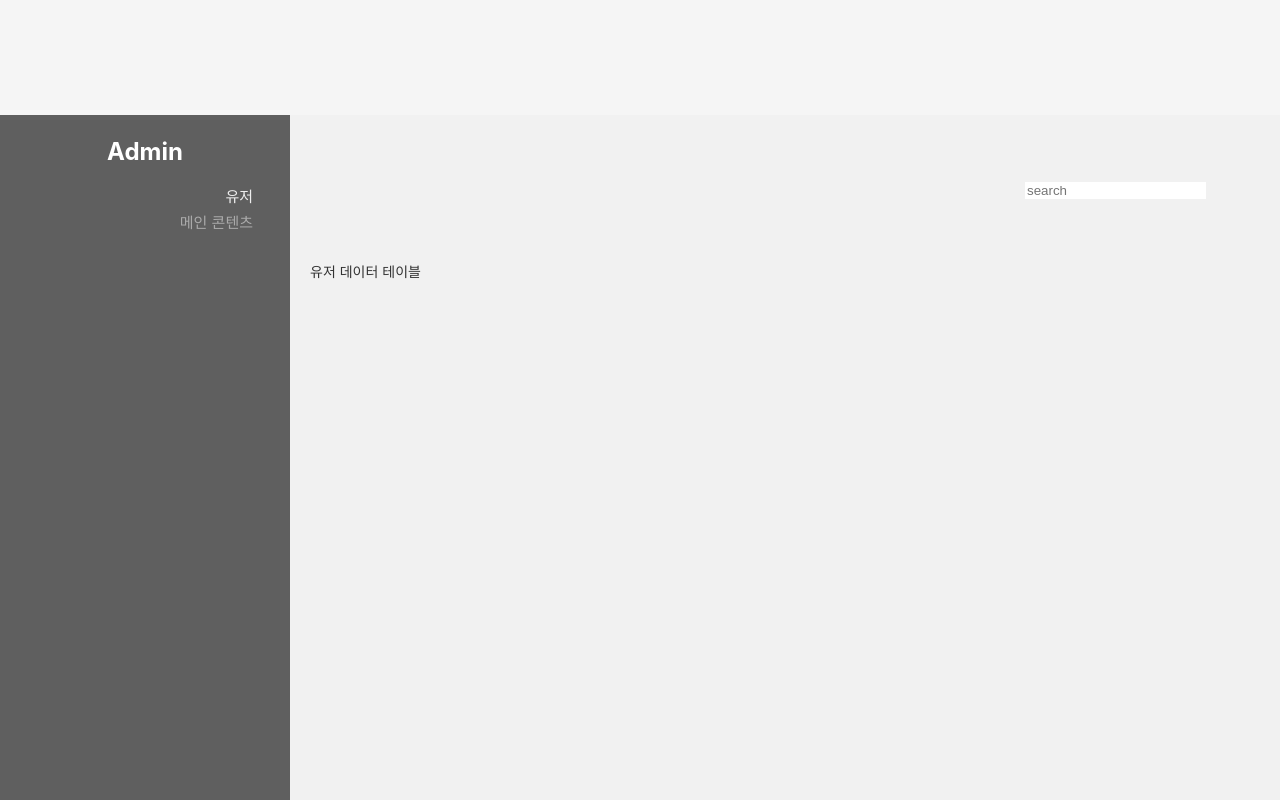
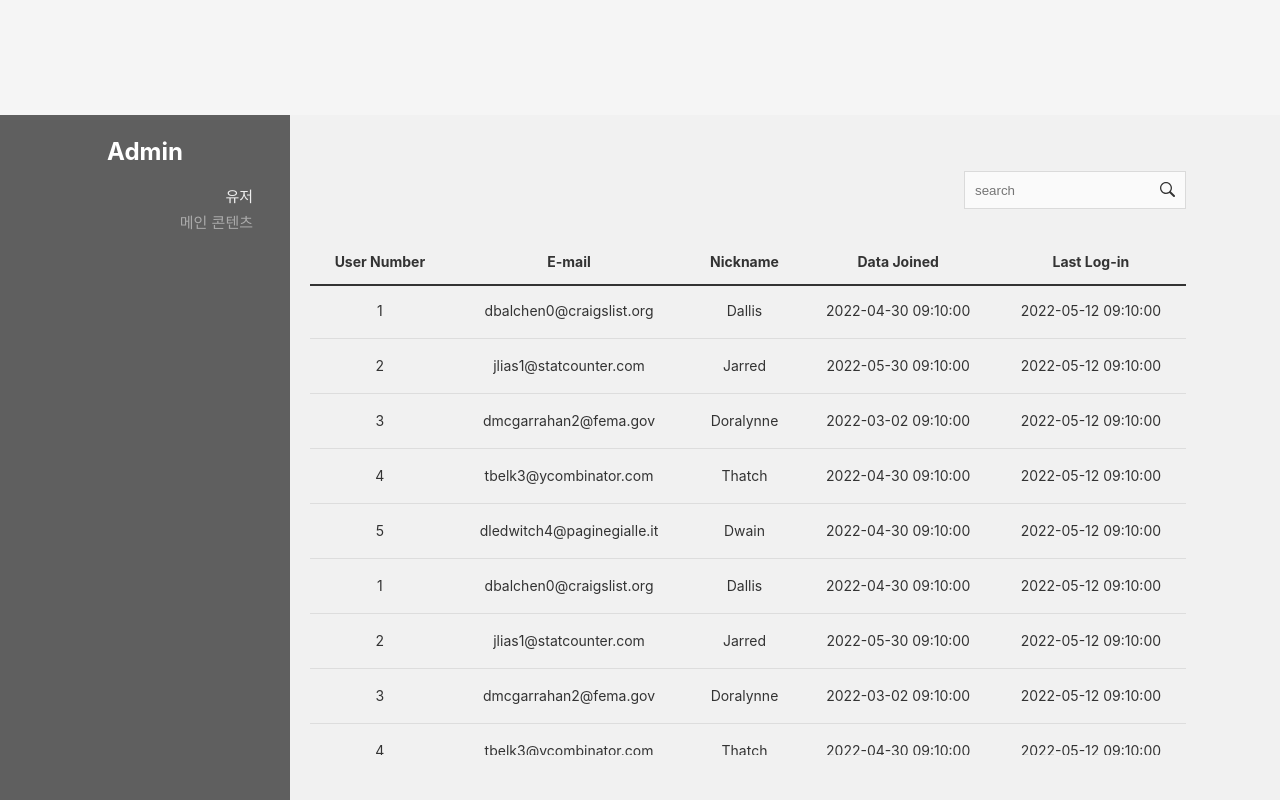
Before and after one commit to rachel490/Kicks, a React (Create React App) app: page /admin/user in a window 1280 px wide. Built offline with nearby package versions, Linux system fonts and the light colour scheme.

Commit message:
✨ Admin 유저 페이지에 UserDataTable 구현 및 임시 유저데이터 추가
✨ Admin User Date 검색 필터링 기능 구현

```diff
--- /dev/null
+++ b/src/components/Admin/UserDataTable/UserDataTable.tsx
@@ -0,0 +1,61 @@
+import React, { useMemo } from 'react';
+import { COLUMNS } from './columns';
+import { usePagination, useTable } from 'react-table';
+import dayjs from 'dayjs';
+import * as S from './styles';
+import { IUserAdmin } from 'data/types';
+
+interface Props {
+  userData: IUserAdmin[];
+}
+
+export const UserDataTable = ({ userData }: Props) => {
+  const columns = useMemo(() => COLUMNS, []);
+  const data = useMemo(() => userData, [userData]);
+
+  const { getTableProps, getTableBodyProps, headerGroups, page, prepareRow } =
+    useTable(
+      {
+        // @ts-ignore
+        columns,
+        data
+      },
+      usePagination
+    );
+
+  return (
+    <S.Table {...getTableProps()}>
+      <S.TableHead>
+        {headerGroups.map(headerGroup => (
+          <tr {...headerGroup.getHeaderGroupProps()}>
+            {headerGroup.headers.map(column => (
+              <th {...column.getHeaderProps()}>{column.render('Header')}</th>
+            ))}
+          </tr>
+        ))}
+      </S.TableHead>
+
+      <S.TableBody {...getTableBodyProps()}>
+        {page.map((row: any) => {
+          prepareRow(row);
+          return (
+            <tr {...row.getRowProps()}>
+              {row.cells.map((cell: any) => {
+                const isDate =
+                  cell.getCellProps().key.includes('data_joined') ||
+                  cell.getCellProps().key.includes('last_login');
+                return (
+                  <td {...cell.getCellProps()}>
+                    {isDate
+                      ? dayjs(cell.value).format('YYYY-MM-DD HH:mm:ss')
+                      : cell.value}
+                  </td>
+                );
+              })}
+            </tr>
+          );
+        })}
+      </S.TableBody>
+    </S.Table>
+  );
+};
--- /dev/null
+++ b/src/components/Admin/UserDataTable/columns.ts
@@ -0,0 +1,22 @@
+export const COLUMNS = [
+  {
+    Header: 'User Number',
+    accessor: 'id'
+  },
+  {
+    Header: 'E-mail',
+    accessor: 'email'
+  },
+  {
+    Header: 'Nickname',
+    accessor: 'nickname'
+  },
+  {
+    Header: 'Data Joined',
+    accessor: 'data_joined'
+  },
+  {
+    Header: 'Last Log-in',
+    accessor: 'last_login'
+  }
+];
--- /dev/null
+++ b/src/components/Admin/UserDataTable/styles.ts
@@ -0,0 +1,32 @@
+import styled from 'styled-components';
+
+export const Table = styled.table`
+  text-align: center;
+  border-collapse: collapse;
+  width: 100%;
+  position: relative;
+`;
+
+export const TableHead = styled.thead`
+  position: sticky;
+  top: 0;
+  width: 100%;
+  background-color: #f1f1f1;
+  box-shadow: 0 2px 0 #333;
+  th {
+    padding: 15px 10px;
+    font-weight: bold;
+  }
+`;
+
+export const TableBody = styled.tbody`
+  tr {
+    border-bottom: 1px solid #ddd;
+    &:hover {
+      background-color: #ddd;
+    }
+  }
+  td {
+    padding: 20px 5px;
+  }
+`;
--- /dev/null
+++ b/src/components/Admin/UserDataTable/userData.json
@@ -0,0 +1,72 @@
+[
+  {
+    "id": 1,
+    "email": "dbalchen0@craigslist.org",
+    "nickname": "Dallis",
+    "data_joined": "2022-04-30T09:10:00.000000000",
+    "last_login": "2022-05-12T09:10:00.000000000"
+  },
+  {
+    "id": 2,
+    "email": "jlias1@statcounter.com",
+    "nickname": "Jarred",
+    "data_joined": "2022-05-30T09:10:00.000000000",
+    "last_login": "2022-05-12T09:10:00.000000000"
+  },
+  {
+    "id": 3,
+    "email": "dmcgarrahan2@fema.gov",
+    "nickname": "Doralynne",
+    "data_joined": "2022-02-30T09:10:00.000000000",
+    "last_login": "2022-05-12T09:10:00.000000000"
+  },
+  {
+    "id": 4,
+    "email": "tbelk3@ycombinator.com",
+    "nickname": "Thatch",
+    "data_joined": "2022-04-30T09:10:00.000000000",
+    "last_login": "2022-05-12T09:10:00.000000000"
+  },
+  {
+    "id": 5,
+    "email": "dledwitch4@paginegialle.it",
+    "nickname": "Dwain",
+    "data_joined": "2022-04-30T09:10:00.000000000",
+    "last_login": "2022-05-12T09:10:00.000000000"
+  },
+  {
+    "id": 1,
+    "email": "dbalchen0@craigslist.org",
+    "nickname": "Dallis",
+    "data_joined": "2022-04-30T09:10:00.000000000",
+    "last_login": "2022-05-12T09:10:00.000000000"
+  },
+  {
+    "id": 2,
+    "email": "jlias1@statcounter.com",
+    "nickname": "Jarred",
+    "data_joined": "2022-05-30T09:10:00.000000000",
+    "last_login": "2022-05-12T09:10:00.000000000"
+  },
+  {
+    "id": 3,
+    "email": "dmcgarrahan2@fema.gov",
+    "nickname": "Doralynne",
+    "data_joined": "2022-02-30T09:10:00.000000000",
+    "last_login": "2022-05-12T09:10:00.000000000"
+  },
+  {
+    "id": 4,
+    "email": "tbelk3@ycombinator.com",
+    "nickname": "Thatch",
+    "data_joined": "2022-04-30T09:10:00.000000000",
+    "last_login": "2022-05-12T09:10:00.000000000"
+  },
+  {
+    "id": 5,
+    "email": "dledwitch4@paginegialle.it",
+    "nickname": "Dwain",
+    "data_joined": "2022-04-30T09:10:00.000000000",
+    "last_login": "2022-05-12T09:10:00.000000000"
+  }
+]
--- a/src/components/index.ts
+++ b/src/components/index.ts
@@ -41,6 +41,7 @@ export { HorizonVideoList } from './Search/HorizonVideoList/HorizonVideoList';
 export { AdminNav } from './Admin/AdminNav/AdminNav';
 export { ContentsItem } from './Admin/ContentsItem/ContentsItem';
 export { ContentsEdit } from './Admin/ContentsEdit/ContentsEdit';
+export { UserDataTable } from './Admin/UserDataTable/UserDataTable';
 
 // OnBoard
 export { CategoryButton } from './OnBoard/CategoryButton/CategoryButton';
--- a/src/pages/AdminUserPage/AdminUserPage.tsx
+++ b/src/pages/AdminUserPage/AdminUserPage.tsx
@@ -1,13 +1,46 @@
-import React from 'react';
+import React, { useState } from 'react';
+import { UserDataTable } from 'components';
+import USERS from '../../components/Admin/UserDataTable/userData.json';
 import * as S from './styles';
+import { IUserAdmin } from 'data/types';
+import { GoSearch } from 'react-icons/go';
 
 export const AdminUserPage = () => {
+  const [userData, setUserData] = useState<IUserAdmin[]>(USERS);
+  const [input, setInput] = useState('');
+
+  const handleChange = (e: React.ChangeEvent<HTMLInputElement>) => {
+    setInput(e.target.value);
+  };
+
+  const handleSearch = (e: React.KeyboardEvent<HTMLInputElement>) => {
+    if (e.key === 'Enter') {
+      const searched = USERS.filter(data => {
+        const x = Object.values(data).filter(v => v.toString().includes(input));
+        return x.length > 0 && data;
+      });
+      setUserData(searched);
+      setInput('');
+    }
+  };
+
   return (
     <S.Wrap>
       <S.PageOption>
-        <input type="text" placeholder="search" />
+        <S.SearchUser>
+          <input
+            type="text"
+            placeholder="search"
+            value={input}
+            onChange={handleChange}
+            onKeyDown={handleSearch}
+          />
+          <GoSearch />
+        </S.SearchUser>
       </S.PageOption>
-      <S.DataList>유저 데이터 테이블</S.DataList>
+      <S.TableContainer>
+        <UserDataTable userData={userData} />
+      </S.TableContainer>
     </S.Wrap>
   );
 };
--- a/src/pages/AdminUserPage/styles.ts
+++ b/src/pages/AdminUserPage/styles.ts
@@ -3,10 +3,14 @@ import styled from 'styled-components';
 export const Wrap = styled.div`
   width: 70%;
   height: 100%;
-  margin-left: 20px;
+  padding-left: 20px;
+  padding-bottom: 20px;
 `;
 
 export const PageOption = styled.div`
+  display: flex;
+  justify-content: flex-end;
+  align-items: center;
   height: 150px;
   line-height: 150px;
   text-align: right;
@@ -16,3 +20,24 @@ export const DataList = styled.div`
   overflow-y: scroll;
   height: calc(100% - 150px);
 `;
+
+export const TableContainer = styled(DataList)`
+  margin-top: -25px;
+`;
+
+export const SearchUser = styled.div`
+  display: flex;
+  border: 1px solid #dadada;
+  background-color: #fafafa;
+  padding: 10px;
+
+  input {
+    padding: 0;
+    background: transparent;
+  }
+  svg {
+    margin-left: 7px;
+    width: 16px;
+    height: 16px;
+  }
+`;
```
Also changed, not shown: src/data/types.d.ts (+8 -0 lines), src/react-table-config.d.ts (added, +18 -0 lines).
